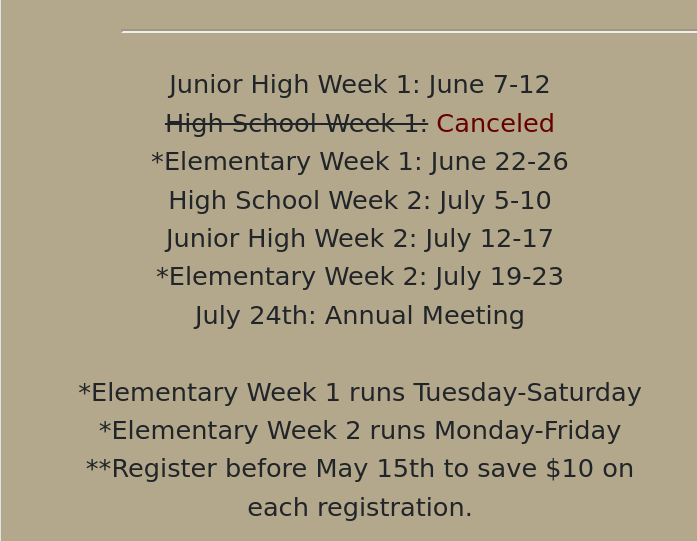
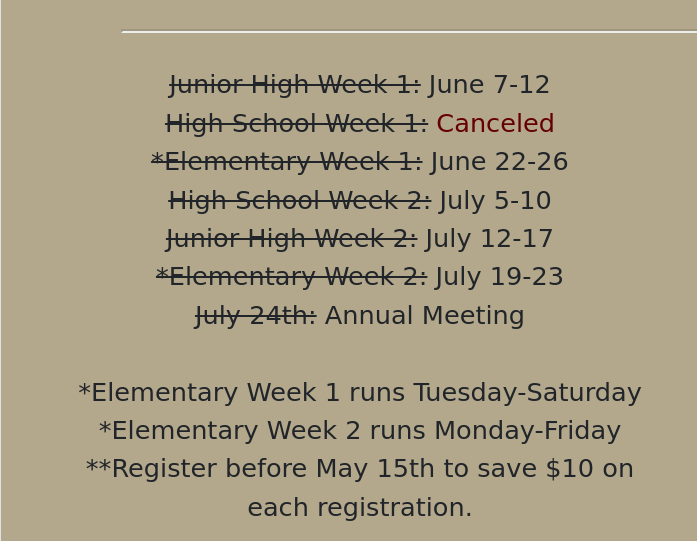
Before and after one commit to mrdanielcollins/Camp-Salvation, a plain HTML site: page pages/camp-dates.html in a window 1280 px wide. Shown: the part 808-1349 px from the top of the page, 0-697 px from the left. Drawn offline with nearby package versions, Linux system fonts and the light colour scheme; grey boxes are pictures that could not be loaded; a web font is replaced by a local one.

Commit message:
Clean up, launch camp store

```diff
--- a/pages/camp-dates.html
+++ b/pages/camp-dates.html
@@ -54,13 +54,13 @@
     <div id="high-school-section">
       <div class="date-box">
         <div class="date-box-descr" style="padding-right: 3rem;">
-          <p>Junior High Week 1: June 7-12 <br>
+          <p><strike>Junior High Week 1:</strike> June 7-12 <br>
             <strike>High School Week 1:</strike><span style="color: #660000;"> Canceled</span><br>
-            *Elementary Week 1: June 22-26<br>
-            High School Week 2: July 5-10 <br>
-            Junior High Week 2: July 12-17 <br>
-            *Elementary Week 2: July 19-23<br>
-            July 24th: Annual Meeting <br>
+            <strike>*Elementary Week 1:</strike> June 22-26<br>
+            <strike>High School Week 2:</strike> July 5-10 <br>
+            <strike>Junior High Week 2:</strike> July 12-17 <br>
+            <strike>*Elementary Week 2:</strike> July 19-23<br>
+            <strike>July 24th:</strike> Annual Meeting <br>
             <br>
             *Elementary Week 1 runs Tuesday-Saturday
             <br>
--- a/pages/components/nav.html
+++ b/pages/components/nav.html
@@ -56,7 +56,7 @@
                     <a class="dropdown-item" href="/pages/faq.html">FAQ</a>
                 </div>
             </li>
-            <li class="nav-item" style="display: none;">
+            <li class="nav-item">
                 <a class="nav-link" href="/pages/camp-store.html">
                     Gift Shop
                 </a>
```
Also changed, not shown: index.html (+1 -2 lines), pages/registration.html (+1 -1 lines).
